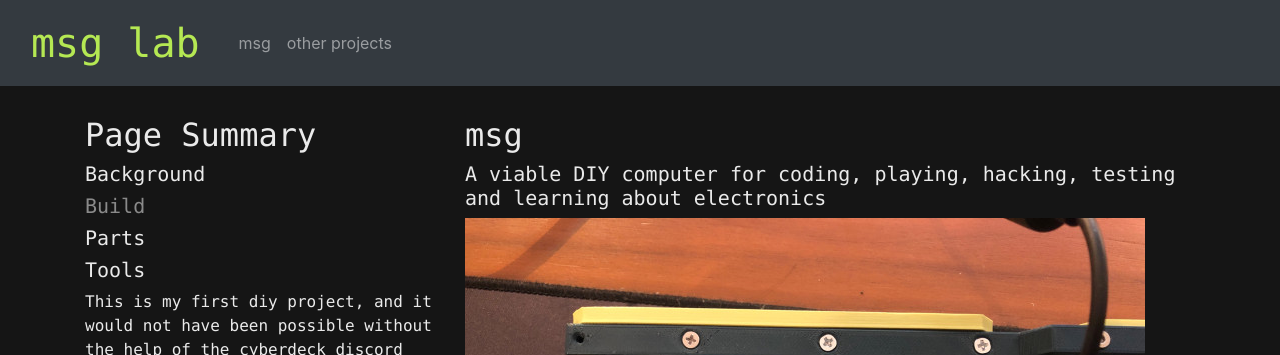
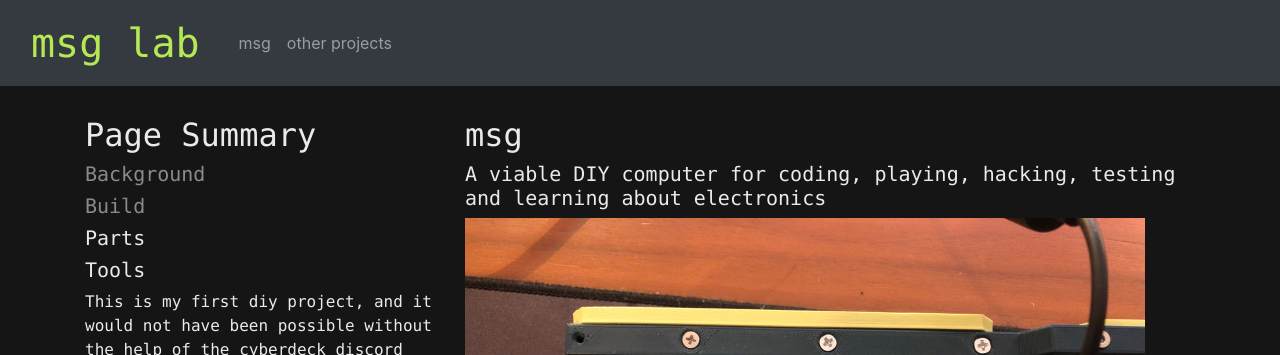
Before and after one commit to msglab/msglab, a Jekyll site: the page html/msg.html, which Jekyll copies as it is, in a window 1280 px wide. Shown: the top 355 px of the page. Built offline with Jekyll 4.4.1, drawn with Linux system fonts in a browser that asks for light colours; nearby versions of some CDN libraries; library files that are not in the unit come from our copies.

Commit message:
Update msg.html

```diff
--- a/html/msg.html
+++ b/html/msg.html
@@ -61,7 +61,7 @@ font-family: Monaco, Bitstream Vera Sans Mono, Lucida Console, Terminal, monospa
 <div class="row">
   <div class="col-sm-4">
         <h2>Page Summary</h2>
-        <h5> <a ref="#background" class= "blog-link">Background</a></h5>
+        <h5> <a href="#background" class= "blog-link">Background</a></h5>
         <h5> <a href="#build" class= "blog-link">Build</a></h5>
         <h5>Parts</h5>
         <h5>Tools</h5>
```
